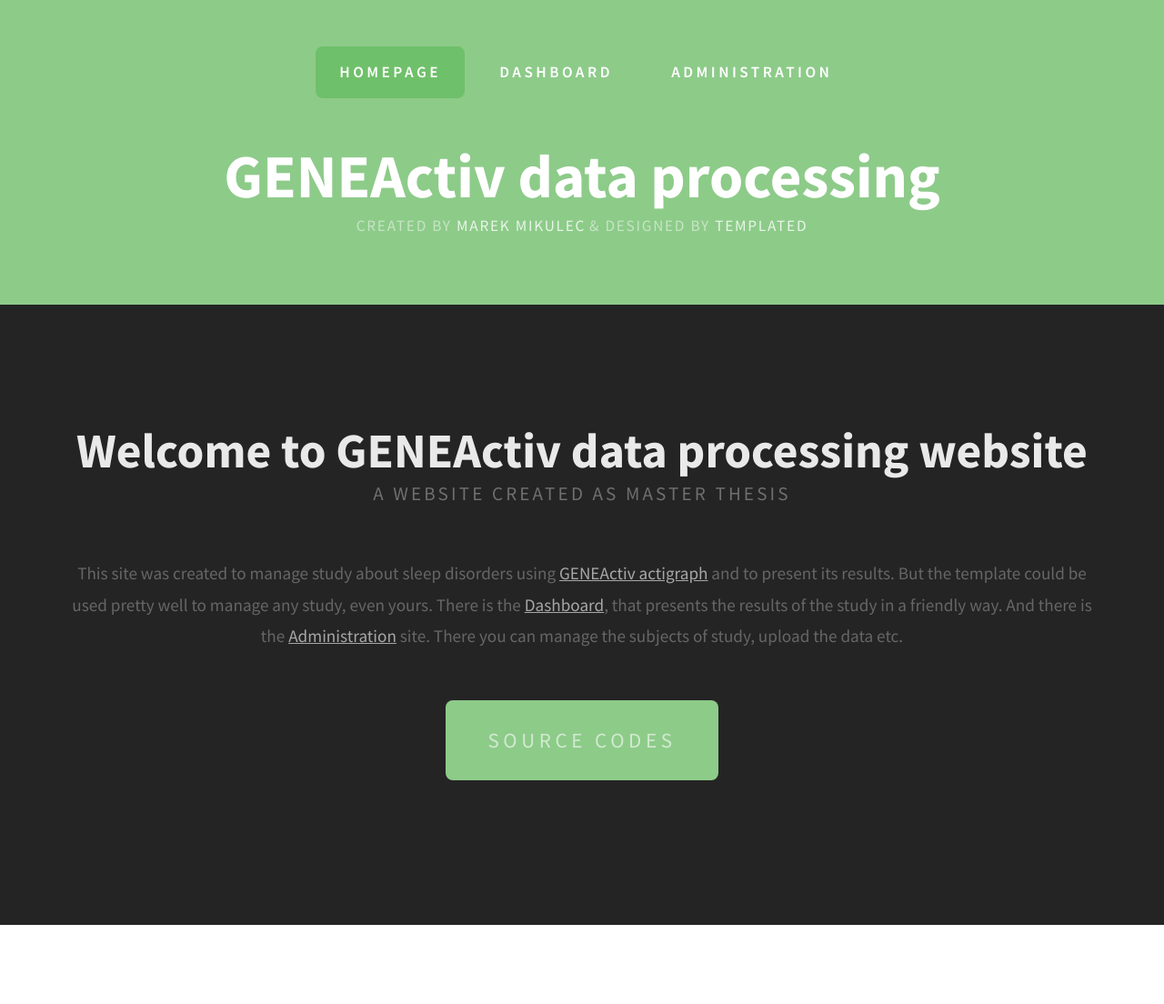
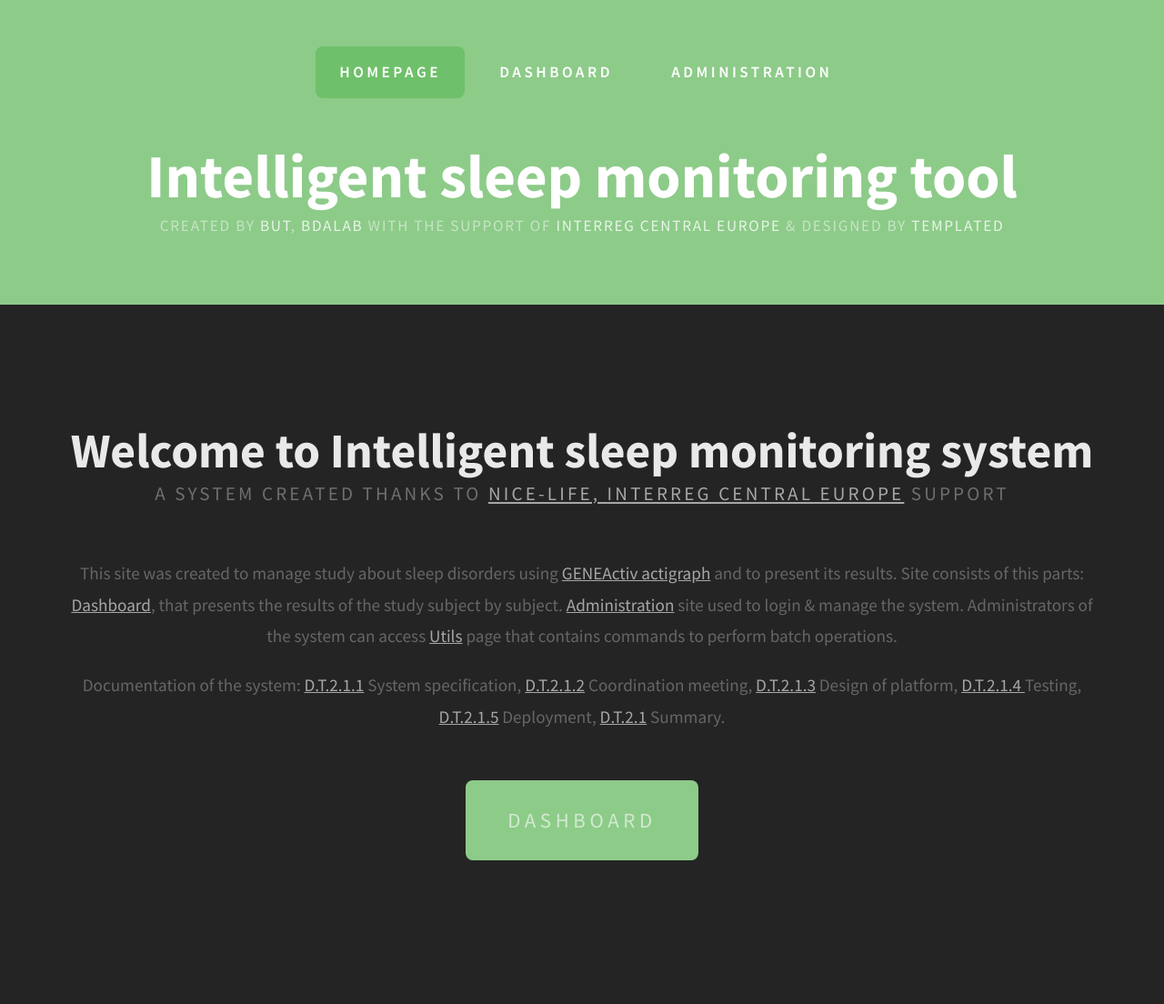
Before and after one commit to BDALab/sleep-analysis-system, a Django app: page /dashboard/ in a window 1280 px wide. Shown: the top 1104 px of the page at 91% size. Run offline with Django 3.2, Linux system fonts and the light colour scheme; parts of the project's set-up code (start-up, migrations or seed data) failed here and were passed over.

Commit message:
Add informations about the project on index page

```diff
--- a/dashboard/templates/dashboard/head.html
+++ b/dashboard/templates/dashboard/head.html
@@ -3,14 +3,16 @@
 <head>
     <meta charset="UTF-8">
     <meta http-equiv="Content-Type" content="text/html; charset=utf-8"/>
-    <title>GENEActiv data processing</title>
+    <title>Intelligent sleep monitoring tool</title>
     <meta name="keywords" content=""/>
     <meta name="description" content=""/>
     <meta name="viewport" content="width=device-width, initial-scale=1.0">
-    <link href="http://fonts.googleapis.com/css?family=Source+Sans+Pro:200,300,400,600,700,900" rel="stylesheet"/>
+    <link href="https://fonts.googleapis.com/css?family=Source+Sans+Pro:200,300,400,600,700,900" rel="stylesheet"/>
 
+    {% load static %}
     <!--[if IE 6]>
     <link href="default_ie6.css" rel="stylesheet" type="text/css"/><![endif]-->
+    <link rel="shortcut icon" type="image/png" href="{% static 'dashboard/images/bdalab.png' %}" />
 
 </head>
 </html>
--- a/dashboard/templates/dashboard/index.html
+++ b/dashboard/templates/dashboard/index.html
@@ -27,20 +27,40 @@
     <div id="welcome" class="container">
         <div id="welcome" class="container">
             <div class="title">
-                <h2>Welcome to GENEActiv data processing website</h2>
-                <span class="byline">A website created as Master thesis</span></div>
+                <h2>Welcome to Intelligent sleep monitoring system</h2>
+                <span class="byline">A system created thanks to
+                    <a href="https://www.interreg-central.eu/Content.Node/niCE-life.html">
+                        niCE-life, INTERREG CENTRAL EUROPE</a>
+                    support
+                </span>
+            </div>
             <div class="content">
-                <p>This site was created to manage study about sleep disorders using <a
-                        href="https://www.activinsights.com/products/geneactiv/">GENEActiv actigraph</a> and to present
-                    its
-                    results. But the template could be used pretty well to manage any study, even yours. There is the <a
-                            href="{% url 'dashboard:subjects' %}" title="">Dashboard</a>, that presents the results of
-                    the
-                    study in a friendly way. And there is the <a href="../admin" title="">Administration</a> site. There
-                    you
-                    can manage the subjects of study, upload the data etc.
+                <p>This site was created to manage study about sleep disorders using
+                    <a href="https://www.activinsights.com/products/geneactiv/">GENEActiv actigraph</a> and to present
+                    its results. Site consists of this parts:
+                    <a href="{% url 'dashboard:subjects' %}" title="">Dashboard</a>,
+                    that presents the results of the study subject by subject.
+                    <a href="admin:index" title="">Administration</a> site used to login &amp manage the system.
+                    Administrators of the system can access <a href="{% url 'dashboard:utils' %}">Utils</a> page that
+                    contains commands to perform batch operations.
                 </p>
-                <a href="https://gitlab.com/MarekMikulec/geneactiv-processing-data" class="button">Source codes</a>
+                <p>
+                    Documentation of the system:
+                    <a href="https://drive.google.com/file/d/1GhF-NPfS5LwgeXdwgzhfwjHTAS16Ai1D/view?usp=sharing">D.T.2.1.1</a>
+                    System specification,
+                    <a href="https://drive.google.com/file/d/1Jeav90CmAMfWYA6KR5m8bqFnBG2dFQ5Y/view?usp=sharing">D.T.2.1.2</a>
+                    Coordination meeting,
+                    <a href="https://drive.google.com/file/d/11TRyY3hdQD28rji9Bw4JFGhUbHIw0tVk/view?usp=sharing">D.T.2.1.3</a>
+                    Design of platform,
+                    <a href="https://drive.google.com/file/d/1Y5BkFUQ2vFLM479aBJBiuERyonXbTc-a/view?usp=sharing">D.T.2.1.4 </a>
+                    Testing,
+                    <a href="https://drive.google.com/file/d/1lBPTvQeDuaQcCam6aSo7Rf1pkNpwApzC/view?usp=sharing">D.T.2.1.5</a>
+                    Deployment,
+                    <a href="https://drive.google.com/file/d/1HF6jkpXT_eCDkju-ksBP16gABovEozO_/view?usp=sharing">D.T.2.1</a>
+                    Summary.
+                </p>
+
+                <a href="{% url 'dashboard:subjects' %}" class="button">Dashboard</a>
             </div>
         </div>
     </div>
@@ -48,45 +68,77 @@
 <div id="wrapper3">
     <div id="portfolio" class="container">
         <div class="title">
-            <h2>What to visit next?</h2>
-            <span class="byline">Those are the related pages to help you find more info</span></div>
+            <h2>Searching for more information?</h2>
+            <span class="byline">Those are the related web pages to help you find more info</span></div>
         <div class="column">
-            <div class="box"><a href="https://www.vutbr.cz/studenti/zav-prace/detail/122674"><img
-                    src="{% static 'dashboard/images/vutbr.png' %}" alt="" class="image image-full"/></a>
-                <h3>Master thesis</h3>
-                <p>See the details about the master thesis and the thesis itself, to find related study and more
-                    infomation. The thesis is in czech language.</p>
-                <a href="https://www.vutbr.cz/studenti/zav-prace/detail/122674" class="button button-small">Visit
-                    site</a></div>
+            <div class="box">
+                <a href="https://www.vutbr.cz/">
+                    <img src="{% static 'dashboard/images/vutbr.png' %}" alt="" class="image image-full"/>
+                </a>
+                <h3>Brno University of Technology</h3>
+                <p>See the details about the institution that stands behind the system.</p>
+                <a href="https://www.vutbr.cz/" class="button button-small">Visit site</a>
+            </div>
+        </div>
+        <div class="column">
+            <div class="box">
+                <a href="https://bdalab.utko.feec.vutbr.cz/"><img
+                        src="{% static 'dashboard/images/bda.png' %}" alt="" class="image image-full"/></a>
+                <h3>BDALab</h3>
+                <p>Find more information about team that created the system.</p>
+                <a href="https://bdalab.utko.feec.vutbr.cz/" class="button button-small">Visit site</a>
+            </div>
+        </div>
+        <div class="column">
+            <div class="box">
+                <a href="https://www.interreg-central.eu/Content.Node/niCE-life.html"><img
+                        src="{% static 'dashboard/images/nicelife.png' %}" alt="" class="image image-full"/></a>
+                <h3>niCE-life</h3>
+                <p>Project supported by Interreg CENTRAL EUROPE, innovation and knowledge development.</p>
+                <a href="https://www.interreg-central.eu/Content.Node/niCE-life.html" class="button button-small">Visit
+                    site</a>
+            </div>
+        </div>
+        <div class="column">
+            <div class="box"><a href="https://github.com/BDALab/sleep-analysis-system"><img
+                    src="{% static 'dashboard/images/github.png' %}" alt="" class="image image-full"/></a>
+                <h3>Source codes</h3>
+                <p>Source codes of the project are accessible via its Github repository.</p>
+                <a href="https://github.com/BDALab/sleep-analysis-system" class="button button-small">Visit site</a>
+            </div>
         </div>
         <div class="column">
             <div class="box"><a href="https://www.activinsights.com/"><img
                     src="{% static 'dashboard/images/activinsights.png' %}" alt="" class="image image-full"/></a>
                 <h3>Activinsights</h3>
-                <p>Visit the website of GENEActiv creators. Find more information about the device, its
-                    specifications
-                    etc. Similar studies are referenced here too.</p>
-                <a href="https://www.activinsights.com/" class="button button-small">Visit site</a></div>
-        </div>
-        <div class="column">
-            <div class="box"><a href="https://bdalab.utko.feec.vutbr.cz/"><img
-                    src="{% static 'dashboard/images/bda.png' %}" alt="" class="image image-full"/></a>
-                <h3>BDALab</h3>
-                <p>Find more information about us, and about our other studies. You can find more about the major
-                    study,
-                    that this project was part of. </p>
-                <a href="https://bdalab.utko.feec.vutbr.cz/" class="button button-small">Visit site</a></div>
+                <p>Visit the website of the manufacturer of GENEActiv actigraph.</p>
+                <a href="https://www.activinsights.com/" class="button button-small">Visit site</a>
+            </div>
         </div>
         <div class="column">
             <div class="box"><a href="https://www.nature.com/articles/s41598-018-31266-z#data-availability"><img
                     src="{% static 'dashboard/images/dataset.png' %}" alt="" class="image image-full"/></a>
                 <h3>Dataset</h3>
-                <p>The open source dataset presented by <i>Estimating sleep parameters using an accelerometer
-                    without
-                    sleep
-                    diary</i> study will be used to train the datamodel. </p>
+                <p>Open source dataset of actigraphy and polysomnography data.</p>
                 <a href="https://www.nature.com/articles/s41598-018-31266-z#data-availability"
-                   class="button button-small">Visit site</a></div>
+                   class="button button-small">Visit site</a>
+            </div>
+        </div>
+        <div class="column">
+            <div class="box"><a href="https://www.djangoproject.com/"><img
+                    src="{% static 'dashboard/images/django.png' %}" alt="" class="image image-full"/></a>
+                <h3>Django</h3>
+                <p>System was created based on the web framework Django.</p>
+                <a href="https://www.djangoproject.com/" class="button button-small">Visit site</a>
+            </div>
+        </div>
+        <div class="column">
+            <div class="box"><a href="https://xgboost.ai/"><img
+                    src="{% static 'dashboard/images/xgboost.png' %}" alt="" class="image image-full"/></a>
+                <h3>XGBoost</h3>
+                <p>Predictions of sleep are made with XGBoost algorithm.</p>
+                <a href="https://xgboost.ai/" class="button button-small">Visit site</a>
+            </div>
         </div>
     </div>
 </div>
--- a/dashboard/templates/dashboard/license.html
+++ b/dashboard/templates/dashboard/license.html
@@ -13,7 +13,12 @@
         | Some data are from <a href="https://doi.org/10.5281/zenodo.1160410">Newcastle polysomnography and
             accelerometer data</a> licenced under <a href="https://creativecommons.org/licenses/by/4.0/legalcode">Creative
             Commons Attribution 4.0 International</a>
-        | Made by <a href="https://gitlab.com/MarekMikulec/geneactiv-processing-data">Marek Mikulec</a>.
+        | Created by <a href="https://www.vutbr.cz/en/">BUT</a>,
+        <a href="https://bdalab.utko.feec.vutbr.cz/">BDALab</a>
+        with the support of <a href="https://www.interreg-central.eu/Content.Node/niCE-life.html">INTERRE CENTRAL
+            EUROPE</a>
+        | Source codes are located on <a href="https://github.com/BDALab/sleep-analysis-system">Github</a>
+        and <a href="https://gitlab.com/MarekMikulec/geneactiv-processing-data.git">GitLab</a>.
     </p>
 </div>
 
--- a/dashboard/templates/dashboard/logo.html
+++ b/dashboard/templates/dashboard/logo.html
@@ -2,9 +2,14 @@
 <html lang="en">
 <body>
 <div id="logo">
-    <h1><a href="#">GENEActiv data processing</a></h1>
-    <span>Created by <a href="https://gitlab.com/MarekMikulec/geneactiv-processing-data"
-                        rel="nofollow">Marek Mikulec</a></span>
+    <h1><a href="#">Intelligent sleep monitoring tool</a></h1>
+    <span>Created by <a href="https://www.vutbr.cz/en/"
+                        rel="nofollow">BUT</a>,
+        <a href="https://bdalab.utko.feec.vutbr.cz/"
+           rel="nofollow">BDALab</a>
+        with the support of <a href="https://www.interreg-central.eu/Content.Node/niCE-life.html"
+                               rel="nofollow">INTERREG CENTRAL EUROPE</a>
+    </span>
     <span>&amp Designed by <a href="http://templated.co" rel="nofollow">TEMPLATED</a></span>
 </div>
 </body>
```
